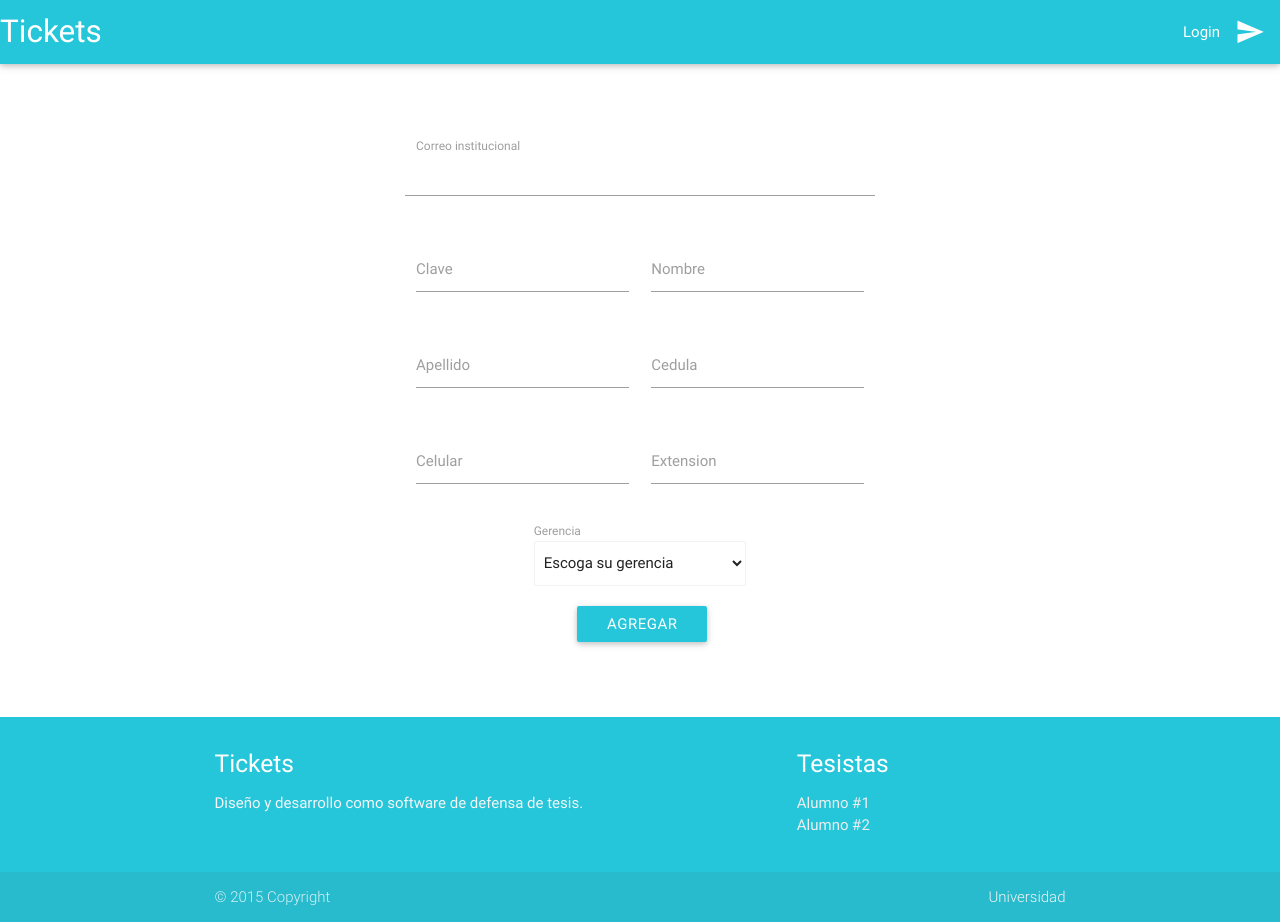
After one commit to guzmle2/Tickets, a PHP site: page /UsuarioAgregar.php?email= in a window 1280 px wide. The commit adds this page. Run offline with PHP 8.4, Linux system fonts and the light colour scheme; some libraries are stand-ins or nearby versions.

Commit message:
Compuesto
compuesto

```diff
--- /dev/null
+++ b/Front-End/UsuarioAgregar.php
@@ -0,0 +1,125 @@
+<!DOCTYPE html>
+<html lang="en">
+
+<head>
+    <meta charset="UTF-8">
+    <title>Tickets</title>
+    <link rel="stylesheet" href="css/style.css">
+    <link type="text/css" rel="stylesheet" href="css/materialize.min.css" media="screen,projection" />
+    <meta name="viewport" content="width=device-width, initial-scale=1.0, maximum-scale=1.0, user-scalable=no" />
+</head>
+
+<body>
+
+    <header>
+        <nav>
+            <div class="nav-wrapper cyan lighten-1">
+                <a href="#!" class="brand-logo">Tickets</a>
+                <a href="#" data-activates="mobile-demo" class="button-collapse"><i class="mdi-navigation-menu"></i></a>
+                <ul class="right hide-on-med-and-down">
+                    <li><a href="#"><i class="mdi-content-send right"></i>Login</a>
+                    </li>
+                </ul>
+                <ul class="side-nav" id="mobile-demo">
+                    <li><a href="#"><i class="mdi-content-send right"></i>Login</a>
+                    </li>
+                </ul>
+            </div>
+        </nav>
+    </header>
+    <section class="container section">
+        <div class="row">
+            <div class="col s3">
+            </div>
+            <div class="col s8 offset-s2">
+                <form action="Back-End/Presentador/Usuario/InsertarUsuario.php" method="post" style="padding:10%;">
+                    <div class="row ">
+                        <div class="input-field">
+                            <input id="correo" type="text" class="validate" name="correo" value="<?php echo $_REQUEST['email']; ?> " >
+                            <label for="correo">Correo institucional</label>
+                        </div>
+                    </div>
+                    <div class="row ">
+                        <div class="input-field col s6">
+                            <input id="clave" type="password" class="validate" length="10" name="clave" required>
+                            <label for="clave">Clave</label>
+                        </div>
+                        <div class="input-field col s6">
+                            <input id="nombre" type="text" class="validate" length="10" name="nombre" required>
+                            <label for="nombre">Nombre</label>
+                        </div>
+                    </div>
+                    <div class="row ">
+                        <div class="input-field col s6">
+                            <input id="apellido" type="text" class="validate" length="10" name="apellido" required>
+                            <label for="apellido">Apellido</label>
+                        </div>
+                        <div class="input-field col s6">
+                            <input id="cedula" type="text" class="validate" length="10" name="cedula" required>
+                            <label for="cedula">Cedula</label>
+                        </div>
+                    </div>
+
+                    <div class="row ">
+                        <div class="input-field col s6 ">
+                            <input id="celular" type="text" class="validate" length="10" name="celular" required>
+                            <label for="celular">Celular</label>
+                        </div>
+                        <div class="input-field col s6">
+                            <input id="extension" type="text" class="validate" length="4" name="extension" required>
+                            <label for="extension">Extension</label>
+                        </div>
+                    </div>
+
+                    <div class="row">
+                        <div class="col s6 offset-s3">
+                            <label>Gerencia</label>
+                            <select class="browser-default" name="gerencia" required>
+                                <option value="" disabled selected>Escoga su gerencia</option>
+                                <option value="1">Option 1</option>
+                                <option value="2">Option 2</option>
+                                <option value="3">Option 3</option>
+                            </select>
+                        </div>
+                    </div>
+
+                    <div class="col s2 offset-s4">
+                        <button class="btn waves-effect waves-light cyan lighten-1" type="submit" name="action">Agregar
+                            <i class="mdi-alert-warning right"></i>
+                        </button>
+                    </div>
+                </form>
+            </div>
+            <div class="col s3"></div>
+        </div>
+    </section>
+    <footer class="page-footer cyan lighten-1">
+        <div class="container">
+            <div class="row">
+                <div class="col l6 s12">
+                    <h5 class="white-text">Tickets</h5>
+                    <p class="grey-text text-lighten-4">Diseño y desarrollo como software de defensa de tesis.</p>
+                </div>
+                <div class="col l4 offset-l2 s12">
+                    <h5 class="white-text">Tesistas</h5>
+                    <ul>
+                        <li><a class="grey-text text-lighten-3" href="#!">Alumno #1</a>
+                        </li>
+                        <li><a class="grey-text text-lighten-3" href="#!">Alumno #2</a>
+                        </li>
+                    </ul>
+                </div>
+            </div>
+        </div>
+        <div class="footer-copyright">
+            <div class="container">
+                © 2015 Copyright
+                <a class="grey-text text-lighten-4 right" href="#!">Universidad</a>
+            </div>
+        </div>
+    </footer>
+    <script type="text/javascript" src="https://code.jquery.com/jquery-2.1.1.min.js"></script>
+    <script type="text/javascript" src="js/materialize.min.js"></script>
+</body>
+
+</html>
--- a/Front-End/UsuarioAgregar.html
+++ b/Front-End/vistas_usuario/UsuarioEditar.php
@@ -4,8 +4,8 @@
 <head>
     <meta charset="UTF-8">
     <title>Tickets</title>
-    <link rel="stylesheet" href="css/style.css">
-    <link type="text/css" rel="stylesheet" href="css/materialize.min.css" media="screen,projection" />
+    <link rel="stylesheet" href="../css/style.css">
+    <link type="text/css" rel="stylesheet" href="../css/materialize.min.css" media="screen,projection" />
     <meta name="viewport" content="width=device-width, initial-scale=1.0, maximum-scale=1.0, user-scalable=no" />
 </head>
 
@@ -119,7 +119,7 @@
         </div>
     </footer>
     <script type="text/javascript" src="https://code.jquery.com/jquery-2.1.1.min.js"></script>
-    <script type="text/javascript" src="js/materialize.min.js"></script>
+    <script type="text/javascript" src="../js/materialize.min.js"></script>
 </body>
 
 </html>
```
Also changed, not shown: Front-End/Back-End/Comun/Tickets.php (+57 -52 lines), Front-End/Back-End/Comun/Usuario.php (+8 -8 lines), Front-End/Back-End/Presentador/Usuario/InsertarUsuario.php (+14 -2 lines), Front-End/Back-End/Presentador/Usuario/LogearUsuario.php (added, +33 -0 lines), Front-End/index.html (deleted, +0 -46 lines), Front-End/index.php (renamed from Front-End/login.html, +26 -26 lines), Front-End/vistas_usuario/usuario_menuPrincipal.php (renamed from Front-End/login_menuPrincipal.html, +4 -4 lines).
